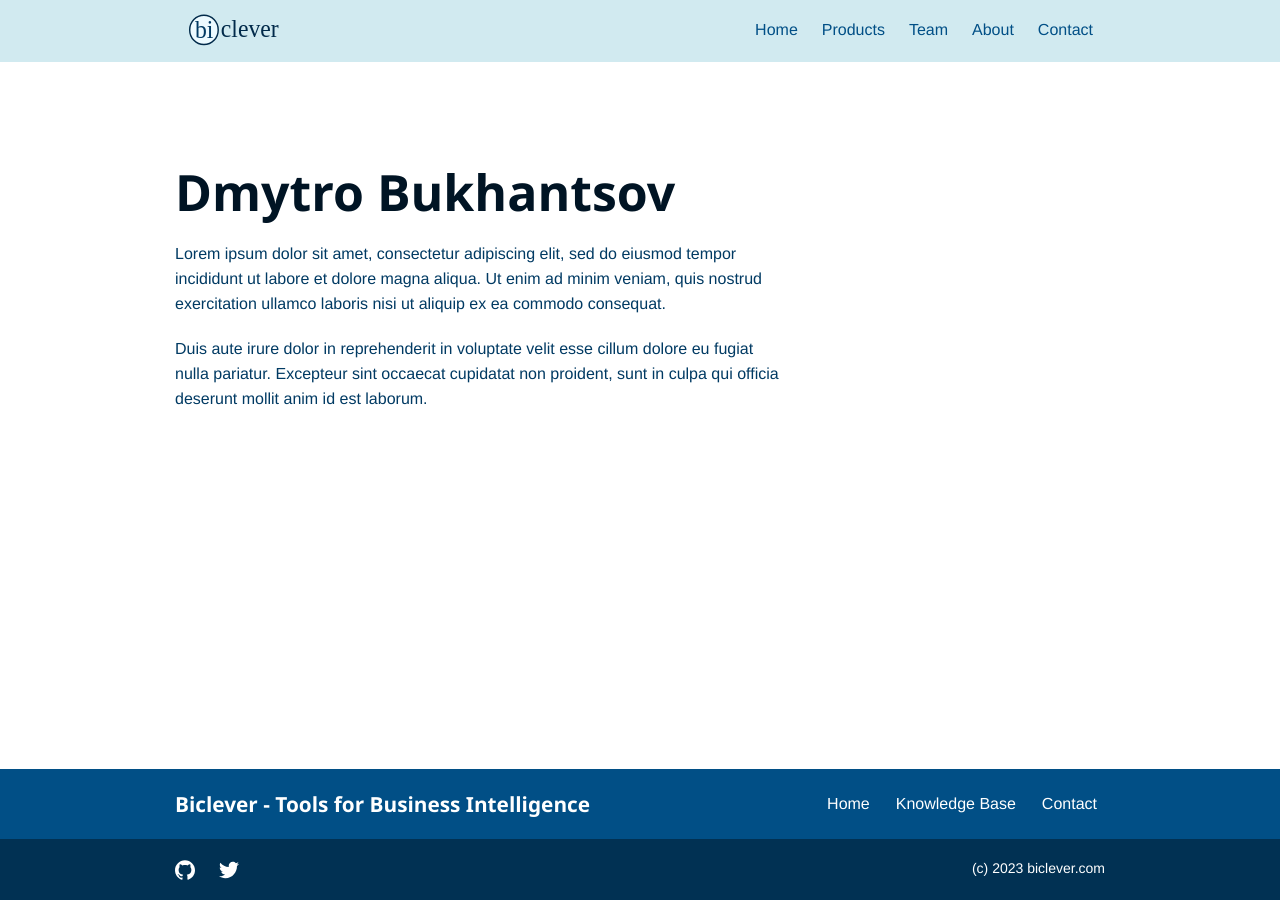
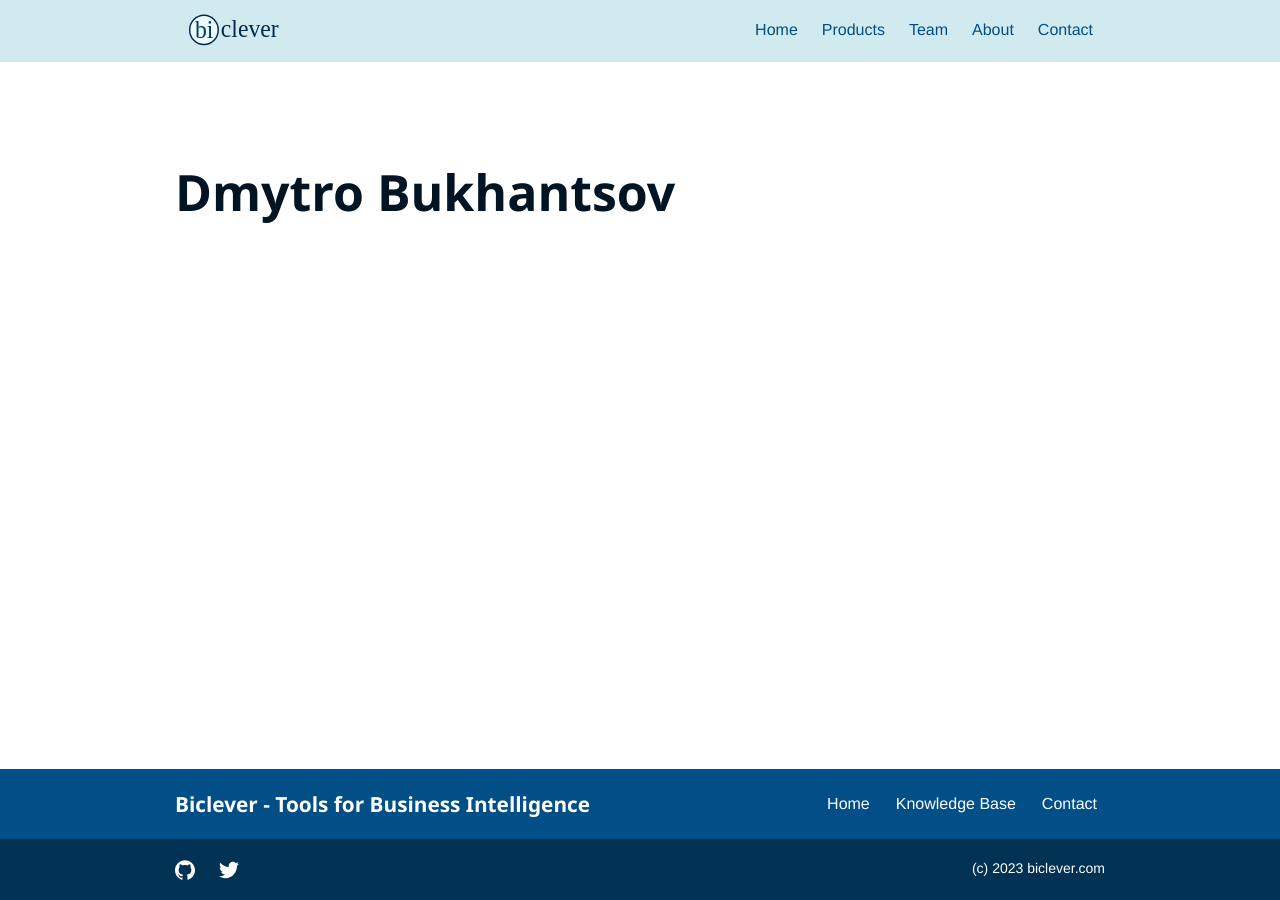
Before and after one commit to biclever/biclever.github.io, a Jekyll site: the page built from _team/dmytro-bukhantsov.md, in a window 1280 px wide. Built offline with Jekyll 4.4.1, drawn with Linux system fonts in a browser that asks for light colours.

Commit message:
cv changes

```diff
--- a/_layouts/pages.html
+++ b/_layouts/pages.html
@@ -4,7 +4,7 @@
 ---
 
 <div class="intro">
-  <div class="container pt-6 pb-6">
+  <div class="container pt-6 pb-3">
     <div class="row justify-content-start">
       <div class="col-12 col-md-7 col-lg-6 order-2 order-md-1">
         {{ content }}
@@ -18,7 +18,7 @@
   </div>
 </div>
 
-<div class="container pt-6 pb-6">
+<div class="container pt-3 pb-3">
   <div class="row">
     {% for page in site.pages %}
     <div class="col-12 col-md-6 mb-3">
--- a/_team/dmytro-bukhantsov.md
+++ b/_team/dmytro-bukhantsov.md
@@ -2,12 +2,8 @@
 title: "Dmytro Bukhantsov"
 date: 2018-11-19T10:47:58+10:00
 image: "images/team/dmytro-bukhantsov.jpg"
-jobtitle: "Consultant"
+jobtitle: "Founder & Lead Developer"
 linkedinurl: "https://www.linkedin.com/in/bukhantsov"
 promoted: true
 weight: 1
 ---
-
-Lorem ipsum dolor sit amet, consectetur adipiscing elit, sed do eiusmod tempor incididunt ut labore et dolore magna aliqua. Ut enim ad minim veniam, quis nostrud exercitation ullamco laboris nisi ut aliquip ex ea commodo consequat.
-
-Duis aute irure dolor in reprehenderit in voluptate velit esse cillum dolore eu fugiat nulla pariatur. Excepteur sint occaecat cupidatat non proident, sunt in culpa qui officia deserunt mollit anim id est laborum.
```
Also changed, not shown: _team/antonina-bukhantsova.md (+0 -2 lines), pages.md (+1 -1 lines), team.md (+1 -1 lines).
